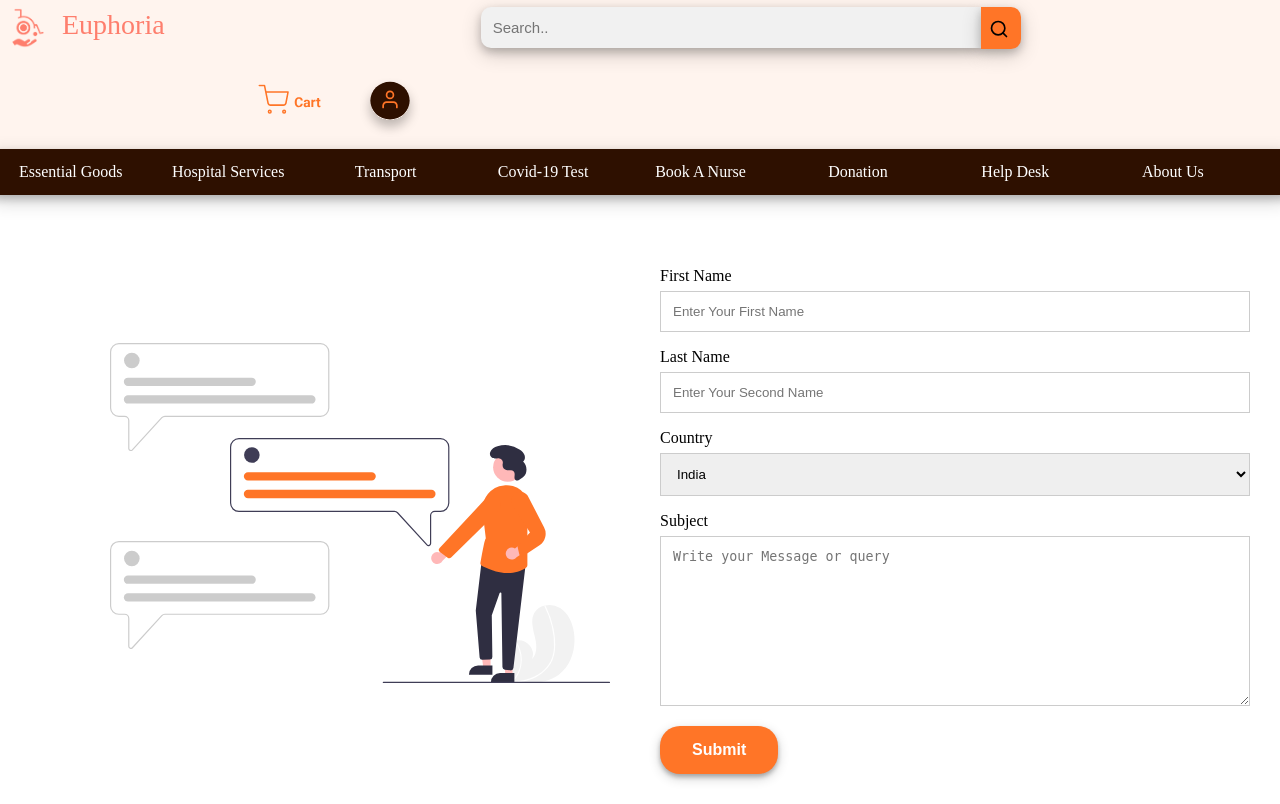
After one commit to Akki-jain/Euphoria, a PHP site: page /helpdesk.html in a window 1280 px wide. The commit adds this page. Run offline with PHP 8.4, Linux system fonts and the light colour scheme.

Commit message:
added other pages

```diff
--- a/design.css
+++ b/design.css
@@ -177,3 +177,132 @@ img.user{
   line-height: 75px;
   font-size: 16px;
 }
+
+
+input[type=text], select, textarea
+{
+  width: 100%;
+  padding: 12px;
+  border: 1px solid #ccc;
+  margin-top: 6px;
+  margin-bottom: 16px;
+  resize: vertical;
+}
+
+input[type=submit]
+{
+  background-color: #04AA6D;
+  color: white;
+  padding: 12px 20px;
+  border: none;
+  cursor: pointer;
+}
+
+input[type=submit]:hover
+{
+  background-color: #45a049;
+}
+
+.container {
+  border-radius: 5px;
+  background-color: #ffffff;
+  padding: 10px;
+}
+
+.column
+{
+  float: left;
+  width: 50%;
+  margin-top: 6px;
+  padding: 20px;
+}
+
+
+.row:after
+{
+  content: "";
+  display: table;
+  clear: both;
+}
+
+
+@media screen and (max-width: 600px)
+{
+  .column, input[type=submit]
+  {
+    width: 100%;
+    margin-top: 0;
+  }
+}
+
+html, body {
+    margin: 0px;
+}
+
+
+.name-text {
+    font-family: 'Manrope';
+    font-weight: bold;
+    font-size: 2em;
+}
+
+.name-text span {
+    margin-left: 16px;
+}
+
+.buttons
+{
+    width: 196px;
+    height: 62px;
+    background: #0E1237;
+    border-radius: 8px;
+    margin-right: 25px;
+    color: white;
+}
+
+.footer
+{
+	padding: 40px 0;
+	background-color: #2E1000;
+	width: 100%;
+	height: 120px;
+	text-align: center;
+	position: absolute;
+	margin-bottom: 0;
+}
+
+.footer .social
+{
+	text-align: center;
+	padding-bottom: 24px;
+	color: whitesmoke;
+}
+
+.footer .social a
+{
+	color: whitesmoke;
+	font-size: 22px;
+	border: 2px solid #ccc;
+	width: 40px;
+	height: 30px;
+	line-height: 24px;
+	display: inline-block;
+	text-align: center;
+	border-radius: 90px;
+	opacity: 0.75;
+	margin: 0 8px;
+	padding-top: 6px;
+}
+
+.footer .social a:hover
+{
+	opacity: 0.9;
+}
+
+.footer .euph
+{
+	text-align: center;
+	margin-top: -20px;
+	font-size: 24px;
+	color: whitesmoke;
+}
--- /dev/null
+++ b/helpdesk.html
@@ -0,0 +1,66 @@
+<!DOCTYPE html>
+<html lang="en">
+<head>
+    <meta charset="UTF-8">
+    <link rel="stylesheet" href="design.css">
+    <link rel="icon" type="image/x-icon" href="icons/favicon.ico">
+    <title>Euphoria | About Us</title>
+</head>
+<body>
+
+    <div class="topnav">
+        <form class="example" action="action_page.php">
+        <a href="index.html" style = "color:FE7E6D; font-size:28px; margin-top: 12px;"><img src="images/Euphoria1.png" height=40 width=40 valign=middle>&ensp;Euphoria</a>
+        <input type="text" placeholder="Search..">
+        <button type="submit"><i class="fa-search"><img src="icons/search.svg" width="20" height="20" valign="middle"/></i></button>
+        <a href="abc.html"><img src="icons/cart.svg" height="50" width="70" class="cart"></a>
+        <a href="abc.html"><img src="icons/user.svg" height="65" width="60" class="user"></a>
+        </form>
+    </div>
+
+    <ul>
+
+        <li><a href="goods.html">Essential Goods</a></li>
+        <li><a href="hospitalservices.html">Hospital Services</a></li>
+        <li><a href="transport.html">Transport</a></li>
+        <li><a href="covid19test.html">Covid-19 Test</a></li>
+        <li><a href="bookanurse.html">Book A Nurse</a></li>
+        <li><a href="donation.html">Donation</a></li>
+        <li><a href="helpdesk.html">Help Desk</a></li>
+        <li><a href="about.html">About Us</a></li>
+      </ul>
+      <br><br>
+
+
+      <div class="container">
+    <div class="row">
+      <div class="column"><br><br>
+        <img src="images/undraw_personal_text_re_vqj3.svg" height="500" width="500" style="margin-top:-40px; margin-left:80px;">
+        <!-- <iframe src="https://www.google.com/maps/embed?pb=!1m14!1m8!1m3!1d15554.223841060108!2d77.6061888!3d12.9362362!3m2!1i1024!2i768!4f13.1!3m3!1m2!1s0x0%3A0x88518f37b39dabd0!2sChrist%20(Deemed%20to%20be%20University)!5e0!3m2!1sen!2sin!4v1642857008423!5m2!1sen!2sin" width="600" height="450" style="border:0;" allowfullscreen="" loading="lazy"></iframe> -->
+  </div>
+  <div class="column">
+    <form action="log.php">
+      <label for="fname">First Name</label>
+      <input type="text" id="fname" name="firstname" placeholder="Enter Your First Name">
+      <label for="lname">Last Name</label>
+      <input type="text" id="lname" name="lastname" placeholder="Enter Your Second Name">
+      <label for="country">Country</label>
+      <select id="country" name="country">
+        <option value="india">India</option>
+        <option value="australia">Australia</option>
+        <option value="japan">Japan</option>
+        <option value="uae">UAE</option>
+        <option value="canada">Canada</option>
+        <option value="usa">USA</option>
+      </select>
+      <label for="subject">Subject</label>
+      <textarea id="subject" name="subject" placeholder="Write your Message or query" style="height:170px"></textarea>
+      <a href=""><button type="submit" value="Submit" class="button1">Submit</button></a>
+    </form>
+  </div>
+   </div>
+</div>
+
+
+    </body>
+    </html>
```
Also changed, not shown: about.html (+55 -0 lines), bookanurse.html (added, +34 -0 lines), buttons/bookanurse.html (added, +34 -0 lines), covid19test.html (added, +34 -0 lines), donation.html (added, +34 -0 lines), goods.html (added, +34 -0 lines), hospitalservices.html (added, +34 -0 lines), index.html (+17 -8 lines), transport.html (added, +34 -0 lines), images/undraw_personal_text_re_vqj3.svg (added), images/undraw_team_spirit_re_yl1v.svg (added).
